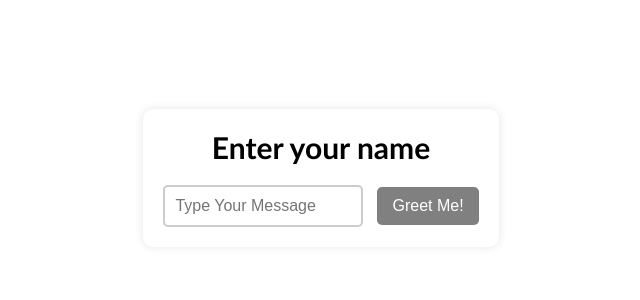
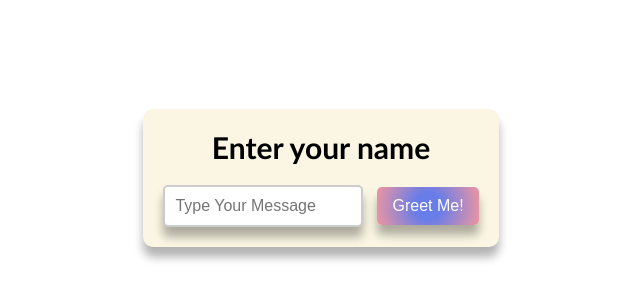
Before and after one commit to Mihir9244/Dynamic-Name-Greeter-with-Vibrant-Colors, a plain HTML site: page index.html in a window 1280 px wide. Shown: the part 222-522 px from the top of the page, without its empty margins (319-959 px from the left). Drawn offline with Linux system fonts and the light colour scheme.

Commit message:
Initial commit for Task 12

```diff
--- a/styles.css
+++ b/styles.css
@@ -6,7 +6,7 @@
 
 body {
     font-family: 'Gill Sans', 'Gill Sans MT', Calibri, 'Trebuchet MS', sans-serif;
-    background-color: white;
+    background: white;
     display: flex;
     justify-content: center;
     align-items: center;
@@ -15,10 +15,10 @@ body {
 
 .greeter-container {
     text-align: center;
-    background-color: white;
+    background: #FAF6E3;
     padding: 20px;
     border-radius: 10px;
-    box-shadow: 0 0 10px rgba(0, 0, 0, 0.1);
+    box-shadow: 0 10px 10px rgba(0, 0, 0, 0.3);
 }
 
 h1 {
@@ -33,6 +33,7 @@ input[type="text"] {
     border-radius: 5px;
     width: 200px;
     margin-right: 10px;
+    box-shadow: 0 10px 10px rgba(0, 0, 0, 0.3);
 }
 
 button {
@@ -40,9 +41,14 @@ button {
     font-size: 1rem;
     border: none;
     border-radius: 5px;
-    background-color: grey;
+    background: rgb(105,125,232);
+    background: radial-gradient(circle, rgba(105,125,232,1) 25%, rgba(233,148,163,1) 97%);
     color: white;
     cursor: pointer;
+    box-shadow: 0 10px 10px rgba(0, 0, 0, 0.3);
+
+
+
 }
 
 button:hover {
```
